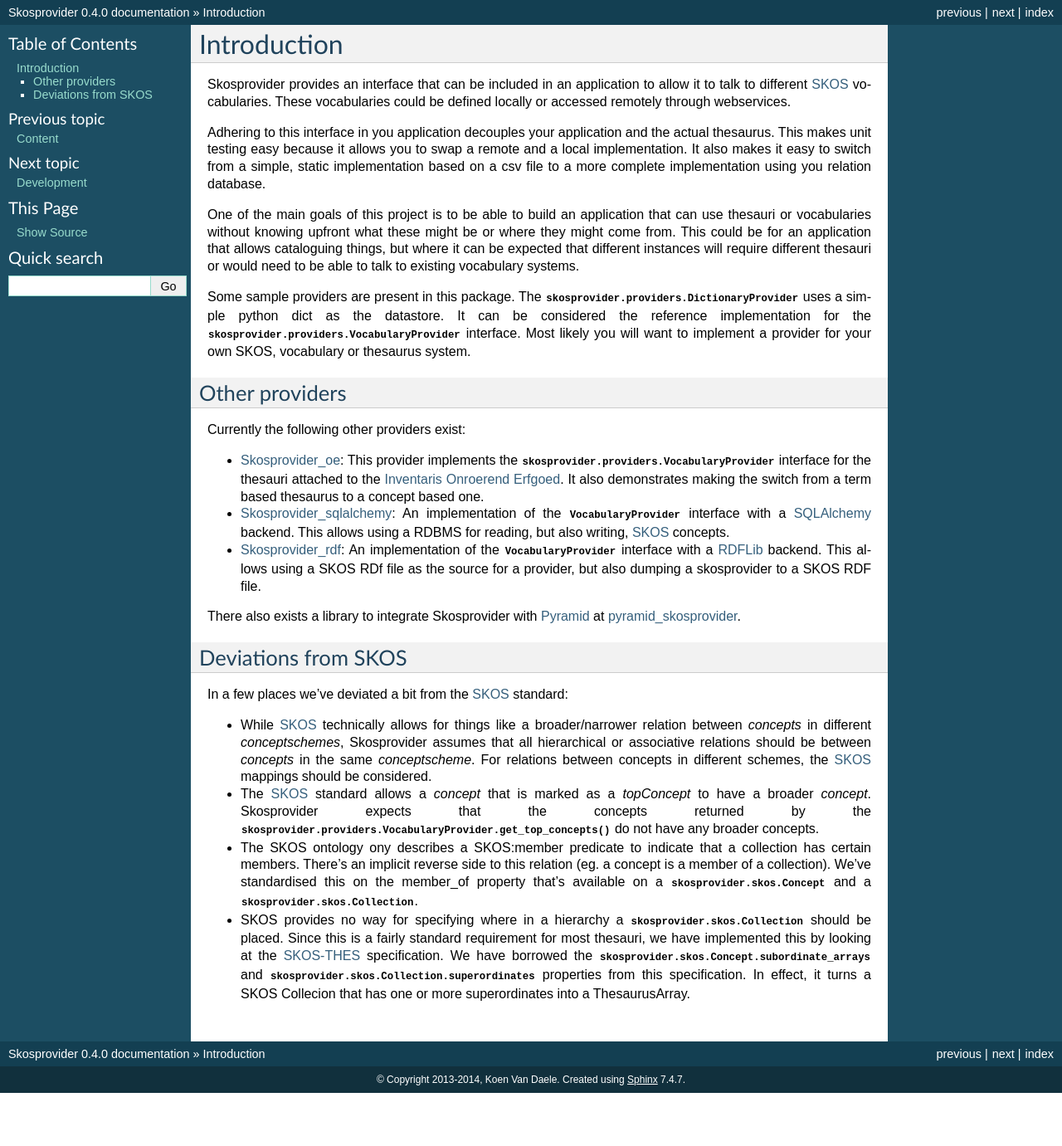
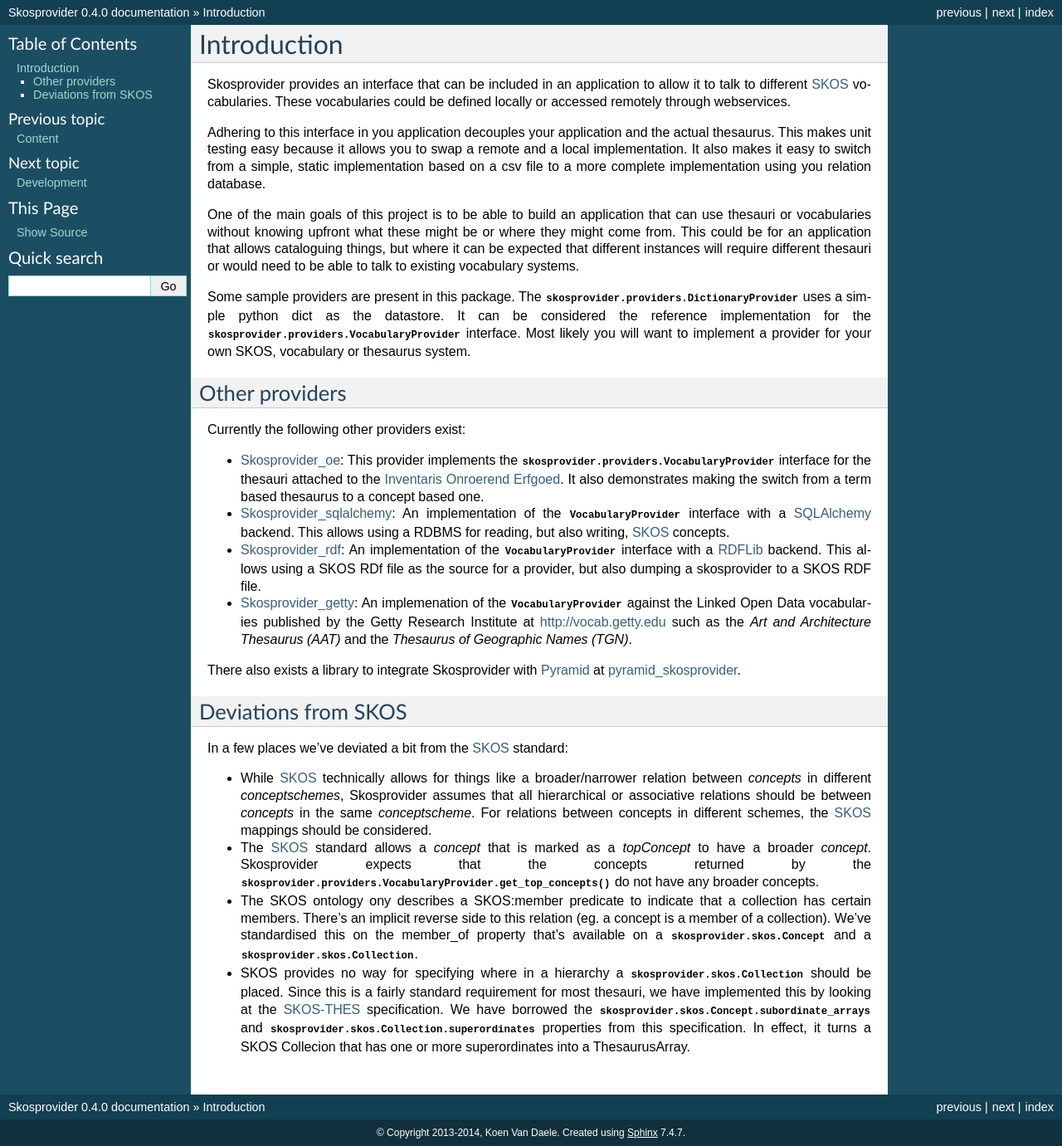
Before and after one commit to OnroerendErfgoed/skosprovider, a Sphinx documentation site: the page built from docs/intro.rst, in a window 1280 px wide. Shown: the whole page at 83% size. Built offline with Sphinx 7.4.7, drawn with Linux system fonts in a browser that asks for light colours; before the commit the page ends 1317 px from its top, so only the background shows below that.

Commit message:
Some more docs.

```diff
--- a/HISTORY.rst
+++ b/HISTORY.rst
@@ -12,7 +12,7 @@
   the :class:`skosprovider.providers.VocabularyProvider` where they originated.
 - When querying the :class:`~skosprovider.registry.Registry` for providers,
   a :term:`URI` of an accompanying ConceptScheme can now also be used.
-- Added :attr:`~skosprovider.skos.Concept.subordinateArrays` attribute to
+- Added :attr:`~skosprovider.skos.Concept.subordinate_arrays` attribute to
   :class:`~skosprovider.skos.Concept` and
   :attr:`~skosprovider.skos.Collection.superordinates` to
   :class:`~skosprovider.skos.Collection`. These attributes are based on the
--- a/docs/intro.rst
+++ b/docs/intro.rst
@@ -49,6 +49,13 @@
   interface with a `RDFLib <https://rdflib.readthedocs.org/en/latest/>`_
   backend. This allows using a SKOS RDf file as the source for a provider,
   but also dumping a skosprovider to a SKOS RDF file.
+* `Skosprovider_getty <http://skosprovider-getty.readthedocs.org/en/latest/>`_:
+  An implemenation of the
+  :class:`VocabularyProvider <skosprovider.providers.VocabularyProvider>`
+  against the Linked Open Data vocabularies published by the Getty Research
+  Institute at `http://vocab.getty.edu <http://vocab.getty.edu>`_ such as the
+  `Art and Architecture Thesaurus (AAT)` and the
+  `Thesaurus of Geographic Names (TGN)`.
 
 There also exists a library to integrate Skosprovider with
 `Pyramid <http://www.pylonsproject.org/>`_ at
@@ -77,7 +84,7 @@
   :class:`skosprovider.skos.Collection` should be placed. Since this is a fairly
   standard requirement for most thesauri, we have implemented this by looking
   at the :term:`SKOS-THES` specification. We have borrowed the
-  :class:`skosprovider.skos.Concept.subordinate_arrays` and
-  :class:`skosprovider.skos.Collection.superordinates` properties from this
+  :attr:`skosprovider.skos.Concept.subordinate_arrays` and
+  :attr:`skosprovider.skos.Collection.superordinates` properties from this
   specification. In effect, it turns a SKOS Collecion that has one or more
   superordinates into a ThesaurusArray.
```
